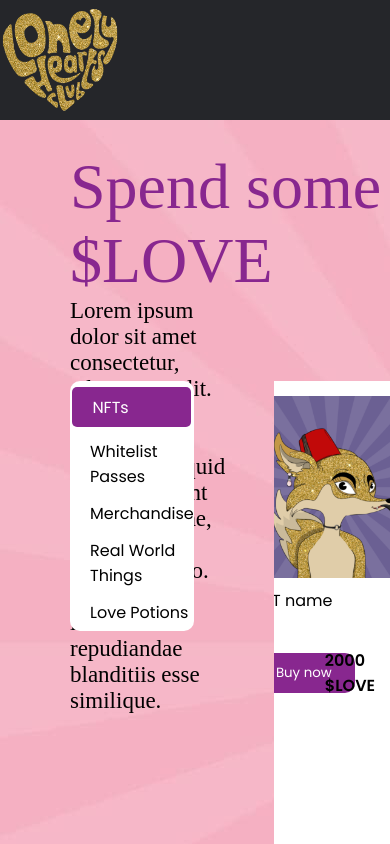
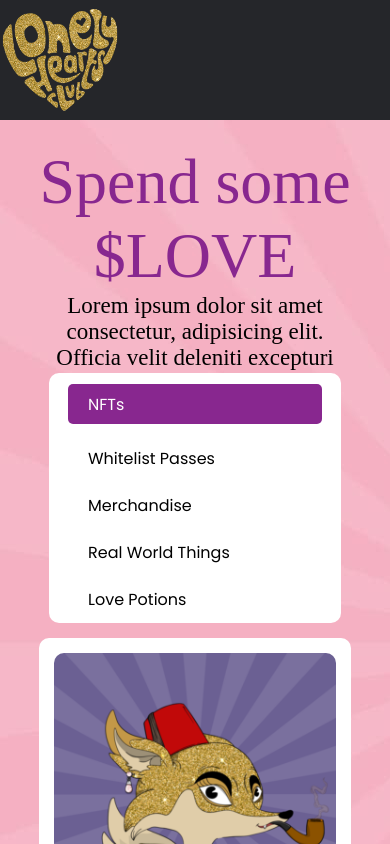
Before and after one commit to Surprise080504/web3-lovejs, a Next.js app: page /shop in a window 390 px wide. Shown: the top 844 px of the page. Built offline with nearby package versions, Linux system fonts and the light colour scheme; a web font is replaced by a local one.

Commit message:
shop responsive progress

```diff
--- a/styles/globals.scss
+++ b/styles/globals.scss
@@ -31,7 +31,7 @@ $active-light: rgb(159, 47, 167);
 
 main{
     z-index: 50;
-    height: 100vh;
+    height: 105vh;
     width: 100%;
     background:url('../public/images/backgrounds/background.jpg');
         .container-love{
@@ -256,4 +256,59 @@ main{
         .container-boton{
             display:flex;
         }
+        main{
+            height: 195vh !important;
+        }
+        .container-love{
+            height: 30vh !important;
+            margin: 0 auto;
+            .text-container{
+                text-align: center;
+                padding: 25px 0 0 0 !important;
+                p{
+                    width: 75% !important;
+                    text-align: center;
+                    margin: auto;
+                }
+            }
+        }
+        .container-flex{
+            flex-direction: column;
+            aside{
+                // width: 230px;
+                // height: 250px;
+                // text-align: left;
+                // position: relative;
+                // left:70px;
+                // top: 50px;
+                // border-radius:10px;
+                // display: flex;
+                // flex-direction: column;
+                // justify-content: space-around;
+                // background:white;
+
+                // padding: 0 !important;
+                // margin: 0 !important;
+                margin: 0 auto;
+                width: 75% !important;
+
+                left: 0 !important;
+                top: 0 !important;
+                li{
+                    width: 80%;
+                    margin: 0 auto;
+                    .aside-active{
+                        width: 100% !important;
+                        margin: 0 auto;
+                    }
+                }
+            }
+        }
+        .nft-container{
+            top: 15px !important;
+            padding: 0 !important;
+            height: 500px !important;
+            margin: 0 auto !important;
+            height: 710px !important;
+        }
     }
```
